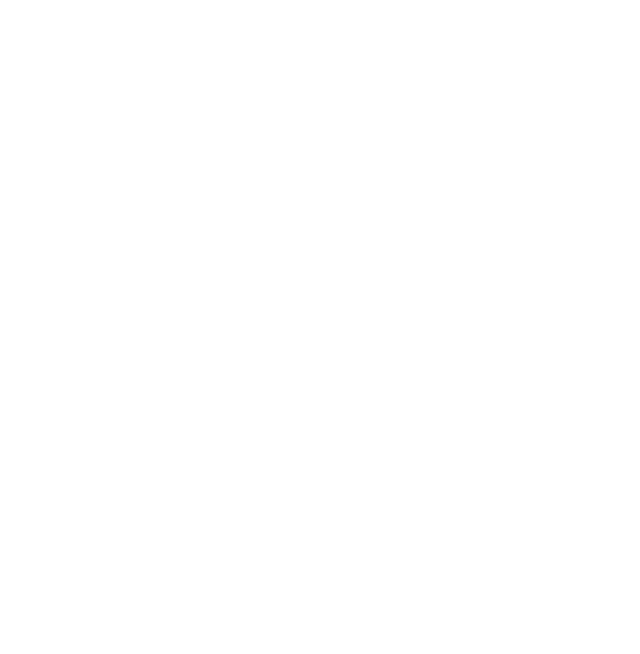
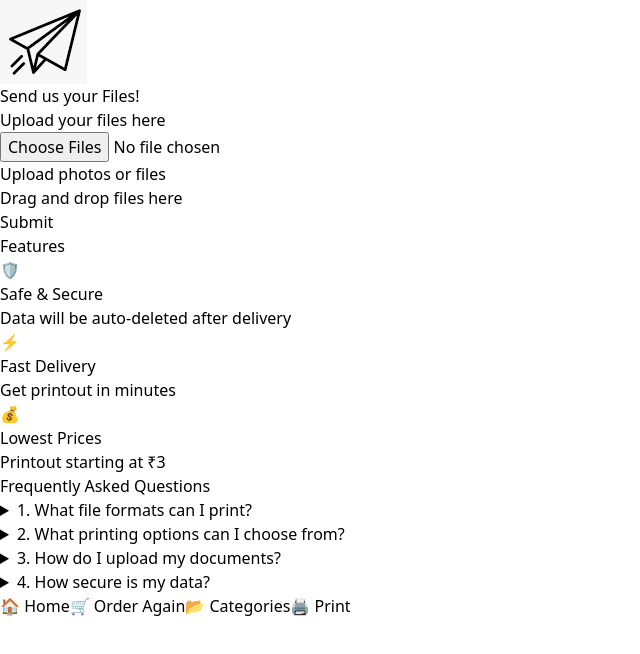
Before and after one commit to Anamiiikka/PrintEase1, a React (Vite) app in the folder photocopy-frontend/vite-project/: page /upload in a window 1280 px wide. Before the commit this address had no page. Shown: the top 654 px of the page, without its empty margins (0-640 px from the left). Built offline with nearby package versions, Linux system fonts and the light colour scheme.

Commit message:
Updated Routes

```diff
--- a/photocopy-frontend/vite-project/src/App.jsx
+++ b/photocopy-frontend/vite-project/src/App.jsx
@@ -4,6 +4,7 @@
 import Register from "./pages/Register";
 import BuyerDashboard from "./pages/BuyerDashboard";
 import Home from "./pages/Home";
+import UploadFile from "./pages/UploadFile";
 
 const App = () => {
   return (
@@ -13,6 +14,8 @@
         <Route path="/login" element={<Login />} />
         <Route path="/register" element={<Register />} />
         <Route path="/buyer-dashboard" element={<BuyerDashboard />} />
+        <Route path="/upload" element={<UploadFile />} />
+
       </Routes>
     </Router>
   );
--- a/photocopy-frontend/vite-project/src/pages/BuyerDashboard.jsx
+++ b/photocopy-frontend/vite-project/src/pages/BuyerDashboard.jsx
@@ -18,7 +18,7 @@
   ];
 
   const handleChooseShop = (shop) => {
-    navigate("/upload-file", { state: { shop } });
+    navigate("/upload", { state: { shop } });
   };
 
   return (
--- /dev/null
+++ b/photocopy-frontend/vite-project/src/pages/UploadFile.jsx
@@ -0,0 +1,180 @@
+import React, { useState, useRef } from "react";
+import photoIcon from '../assets/photo.jpg'; // Adjust the path based on your folder structure
+
+
+const App = () => {
+  const [files, setFiles] = useState([]);
+  const [formData, setFormData] = useState({
+    name: "",
+    email: "",
+    fileType: "",
+  });
+
+  // Create a reference for the file input
+  const fileInputRef = useRef(null);
+
+  const handleInputChange = (e) => {
+    const { name, value } = e.target;
+    setFormData({ ...formData, [name]: value });
+  };
+
+  const handleFileChange = (e) => {
+    setFiles([...files, ...e.target.files]);
+  };
+
+  const handleDeleteFile = (index) => {
+    const updatedFiles = files.filter((_, i) => i !== index);
+    setFiles(updatedFiles);
+  };
+
+  const handleSubmit = (e) => {
+    e.preventDefault();
+    console.log("Form Data:", formData);
+    console.log("Uploaded Files:", files);
+    alert("Form submitted successfully!");
+    setFormData({ name: "", email: "", fileType: "" });
+    setFiles([]);
+  };
+
+  // Trigger file input click when upload box is clicked
+  const handleUploadBoxClick = () => {
+    fileInputRef.current.click();
+  };
+
+  return (
+    <div className="min-h-screen bg-gradient-to-t from-[#d5dee7] via-[#ffafbd] to-[#c9ffbf] flex items-center justify-center p-4">
+      <div className="bg-white rounded-lg shadow-lg p-6 w-full max-w-3xl">
+        <form onSubmit={handleSubmit}>
+          {/* Header */}
+          <div className="flex items-center justify-center mb-6">
+            <img src={photoIcon} alt="icon" className="w-10 h-10 mr-4" />
+            <h1 className="text-xl font-bold text-gray-700">
+              Send us your Files!
+            </h1>
+          </div>
+
+          {/* File Upload Section */}
+          <div>
+            <label
+              htmlFor="file-upload"
+              className="block text-left text-gray-700 font-medium mb-2"
+            >
+              Upload your files here
+            </label>
+            <div
+              className="border-2 border-dashed border-gray-300 rounded-lg p-4 text-center cursor-pointer"
+              onClick={handleUploadBoxClick} // Trigger file input on click
+            >
+              <input
+                type="file"
+                id="file-upload"
+                ref={fileInputRef} // Attach ref to the input
+                className="hidden"
+                multiple
+                onChange={handleFileChange}
+              />
+              <p className="text-gray-500">Upload photos or files</p>
+              <p className="text-gray-400">Drag and drop files here</p>
+            </div>
+          </div>
+
+          {/* File List */}
+          {files.length > 0 && (
+            <div className="mt-4">
+              {files.map((file, index) => (
+                <div
+                  key={index}
+                  className="flex items-center justify-between bg-gray-100 border border-gray-300 rounded-lg p-3 mt-2"
+                >
+                  <span className="text-gray-700 text-sm">
+                    {file.name} ({(file.size / 1024).toFixed(2)} KB)
+                  </span>
+                  <button
+                    type="button"
+                    onClick={() => handleDeleteFile(index)}
+                    className="text-red-500 font-bold"
+                  >
+                    X
+                  </button>
+                </div>
+              ))}
+            </div>
+          )}
+
+          {/* Submit Button */}
+          <button
+            type="submit"
+            className="bg-blue-600 text-white py-2 px-4 rounded-lg mt-4 hover:bg-blue-700 w-full"
+          >
+            Submit
+          </button>
+        </form>
+
+        {/* Features Section */}
+        <div className="mt-8">
+          <h2 className="text-center text-lg font-bold text-gray-700 mb-4">
+            Features
+          </h2>
+          <div className="grid grid-cols-1 md:grid-cols-3 gap-4">
+            <div className="text-center">
+              <span className="text-3xl">🛡️</span>
+              <h3 className="font-bold text-gray-700 mt-2">Safe & Secure</h3>
+              <p className="text-gray-500">Data will be auto-deleted after delivery</p>
+            </div>
+            <div className="text-center">
+              <span className="text-3xl">⚡</span>
+              <h3 className="font-bold text-gray-700 mt-2">Fast Delivery</h3>
+              <p className="text-gray-500">Get printout in minutes</p>
+            </div>
+            <div className="text-center">
+              <span className="text-3xl">💰</span>
+              <h3 className="font-bold text-gray-700 mt-2">Lowest Prices</h3>
+              <p className="text-gray-500">Printout starting at ₹3</p>
+            </div>
+          </div>
+        </div>
+
+        {/* FAQ Section */}
+        <div className="mt-8">
+          <h2 className="text-center text-lg font-bold text-gray-700 mb-4">
+            Frequently Asked Questions
+          </h2>
+          <details className="mb-2">
+            <summary className="font-bold">1. What file formats can I print?</summary>
+            <p className="ml-4 text-gray-600">
+              JPG, JPEG, PNG, PDF and many more.
+            </p>
+          </details>
+          <details className="mb-2">
+            <summary className="font-bold">2. What printing options can I choose from?</summary>
+            <p className="ml-4 text-gray-600">
+              Black & White, Colour, Portrait, Landscape, Paper size A4 only.
+            </p>
+          </details>
+          <details className="mb-2">
+            <summary className="font-bold">3. How do I upload my documents?</summary>
+            <p className="ml-4 text-gray-600">
+              Upload through Blinkit app or web interface. Files are auto-deleted post delivery.
+            </p>
+          </details>
+          <details className="mb-2">
+            <summary className="font-bold">4. How secure is my data?</summary>
+            <p className="ml-4 text-gray-600">
+              Your data is safely stored and auto-deleted post delivery.
+            </p>
+          </details>
+        </div>
+
+        {/* Footer Section */}
+        <footer className="mt-8 flex justify-around text-blue-600">
+          <button>🏠 Home</button>
+          <button>🛒 Order Again</button>
+          <button>📂 Categories</button>
+          <button>🖨️ Print</button>
+        </footer>
+      </div>
+    </div>
+  );
+};
+
+export default App;
```
Also changed, not shown: photocopy-frontend/vite-project/src/assets/photo.jpg (added).
